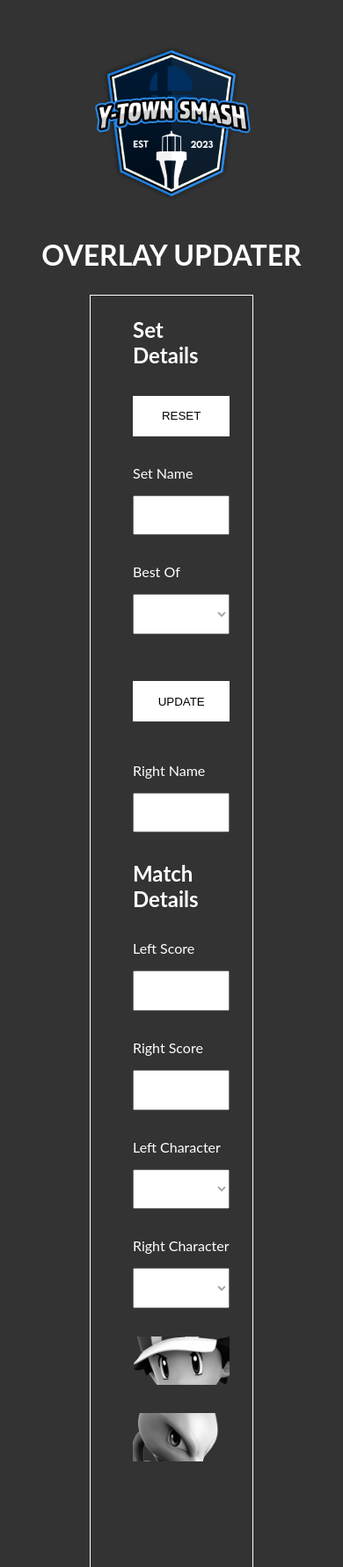
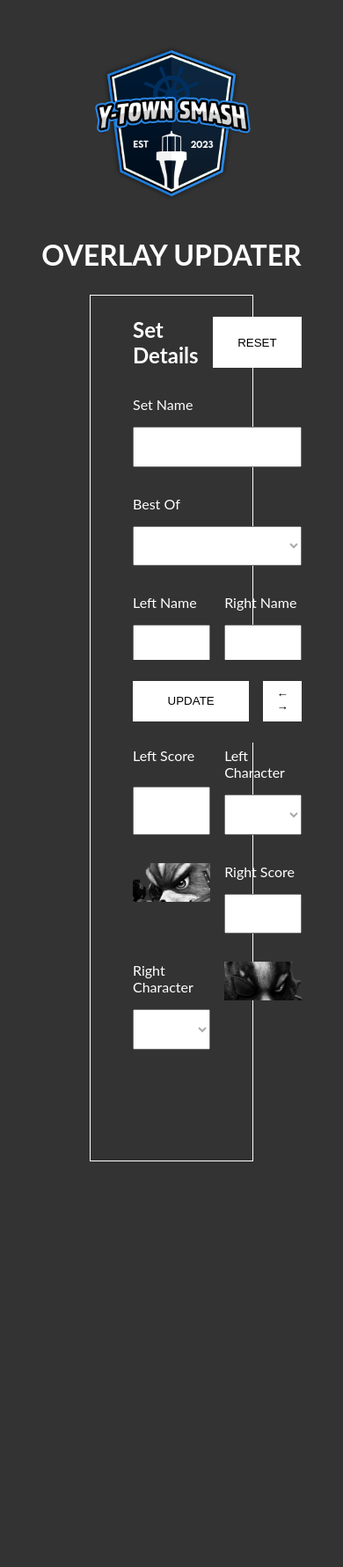
Before and after one commit to shanetaggart/overlay_updater, a PHP site: page / in a window 390 px wide. Shown: the top 1781 px of the page at 88% size. After the commit the page ends 1320 px from the top, so only its background shows below. Run offline with PHP 8.4, Linux system fonts and the light colour scheme.

Commit message:
Added swap button and functionality, other minor changes.

```diff
--- a/app/public/includes/css/main.css
+++ b/app/public/includes/css/main.css
@@ -72,26 +72,41 @@
       display: grid;
       grid-template-columns: repeat(2, 1fr);
       gap: 2em 1em; }
+      section form aside h2 {
+        grid-column: span 2; }
+      section form aside #form-reset {
+        grid-column: 3 / span 1; }
+      section form aside .set-swap {
+        grid-column: 2; }
+      section form aside .match-swap {
+        grid-row: 1 / span 3;
+        grid-column: 2 / span 1; }
       @media screen and (max-width: 950px) {
         section form aside {
           grid-template-columns: unset;
           grid-template-rows: 1fr; }
+          section form aside .set-swap,
+          section form aside .match-swap {
+            grid-row: unset;
+            grid-column: unset; }
           section form aside #form-reset {
             order: 1; }
           section form aside #heading {
             order: 2; }
-          section form aside #left_score_wrapper {
+          section form aside label[for=left_score] {
             order: 1; }
-          section form aside #left_character_wrapper {
+          section form aside label[for=left_character] {
             order: 2; }
           section form aside #left_character_image {
             order: 3; }
-          section form aside #right_score_wrapper {
+          section form aside .match-swap {
             order: 4; }
-          section form aside #right_character_wrapper {
+          section form aside label[for=right_score] {
             order: 5; }
+          section form aside label[for=right_character] {
+            order: 6; }
           section form aside #right_character_image {
-            order: 6; } }
+            order: 7; } }
       section form aside img {
         width: 100%;
         filter: grayscale(1);
@@ -101,7 +116,15 @@
       bottom: 0;
       background-color: #333;
       padding: 1.5em 0;
-      margin: 0 0 -1.5em; }
+      margin: 0 0 -1.5em;
+      display: grid;
+      grid-template-columns: 8fr 1fr;
+      gap: 1em; }
       section form div input[type=submit] {
         width: 100%;
         background: #fff; }
+      section form div button {
+        border: 2px solid #fff;
+        background-color: #fff;
+        color: #000;
+        padding: 0 1em 0.25em 1em; }
--- a/app/public/includes/scss/main.scss
+++ b/app/public/includes/scss/main.scss
@@ -111,21 +111,45 @@
             grid-template-columns: repeat(2, 1fr);
             gap: 2em 1em;
 
+            h2 {
+                grid-column: span 2;
+            }
+
+            #form-reset {
+                grid-column: 3 / span 1;
+            }
+
+            .set-swap {
+                grid-column: 2;
+            }
+
+            .match-swap {
+                grid-row: 1 / span 3;
+                grid-column: 2 / span 1;
+            }
+
             @media screen and (max-width: 950px) {
                 grid-template-columns: unset;
                 grid-template-rows: 1fr;
+
+                .set-swap,
+                .match-swap {
+                    grid-row: unset;
+                    grid-column: unset;
+                }
 
                 // Set Details and Reset Button
                 #form-reset { order: 1; }
                 #heading { order: 2; }
 
                 // Scores and Characters
-                #left_score_wrapper { order: 1; }
-                #left_character_wrapper { order: 2; }
+                label[for=left_score] { order: 1; }
+                label[for=left_character] { order: 2; }
                 #left_character_image { order: 3; }
-                #right_score_wrapper { order: 4; }
-                #right_character_wrapper { order: 5; }
-                #right_character_image { order: 6; }
+                .match-swap { order: 4; }
+                label[for=right_score] { order: 5; }
+                label[for=right_character] { order: 6; }
+                #right_character_image { order: 7; }
             }
 
             img {
@@ -141,11 +165,21 @@
             background-color: #333;
             padding: 1.5em 0;
             margin: 0 0 -1.5em;
+            display: grid;
+            grid-template-columns: 8fr 1fr;
+            gap: 1em;
 
             input[type=submit] {
                 width: 100%;
                 background: #fff;
             }
+
+            button {
+                border: 2px solid #fff;
+                background-color: #fff;
+                color: #000;
+                padding: 0 1em 0.25em 1em;
+            }
         }
     }
 }
--- a/app/public/index.php
+++ b/app/public/index.php
@@ -44,7 +44,7 @@
 	<section>
 
 		<picture>
-			<img alt="Y-Town Smash Logo" src="/assets/images/Y-Town%20Smash%20Logo.webp" width="200" height="200" />
+			<img alt="Y-Town Smash Logo" src="/assets/images/Y-Town-Smash-Logo-v4.webp" width="200" height="200" />
 		</picture>
 
 		<h1>Overlay Updater</h1>
@@ -76,11 +76,9 @@
 				<label for="right_name">Right Name
 					<input type="text" name="right_name" id="right_name" placeholder="<?php echo $right_name_placeholder; ?>" />
 				</label>
-			</aside>
 
-			<h2>Match Details</h2>
+				<h2>Match Details</h2>
 
-			<aside>
 				<label for="left_score">Left Score
 					<input type="number" name="left_score" id="left_score" min="0" max="3" placeholder="<?php echo $left_score_placeholder; ?>" />
 				</label>
@@ -103,6 +101,7 @@
 
 			<div>
 				<input type="submit" value="Update" id="form-submit" />
+				<button id="swap">&larr;<br>&rarr;</button>
 			</div>
 
 		</form>
--- a/app/sql/local.sql
+++ b/app/sql/local.sql
@@ -24,4 +24,4 @@
 /*!40101 SET COLLATION_CONNECTION=@OLD_COLLATION_CONNECTION */;
 /*!40111 SET SQL_NOTES=@OLD_SQL_NOTES */;
 
--- Dump completed on 2023-10-25 22:34:51
+-- Dump completed on 2023-10-29 23:05:55
```
Also changed, not shown: app/public/includes/js/main.js (+80 -1 lines), app/public/assets/images/Y-Town Smash Logo.webp (deleted), app/public/assets/images/Y-Town-Smash-Logo-v4.webp (added), app/public/overlay_files/left_character.png, app/public/overlay_files/right_character.png, 3 other files.
